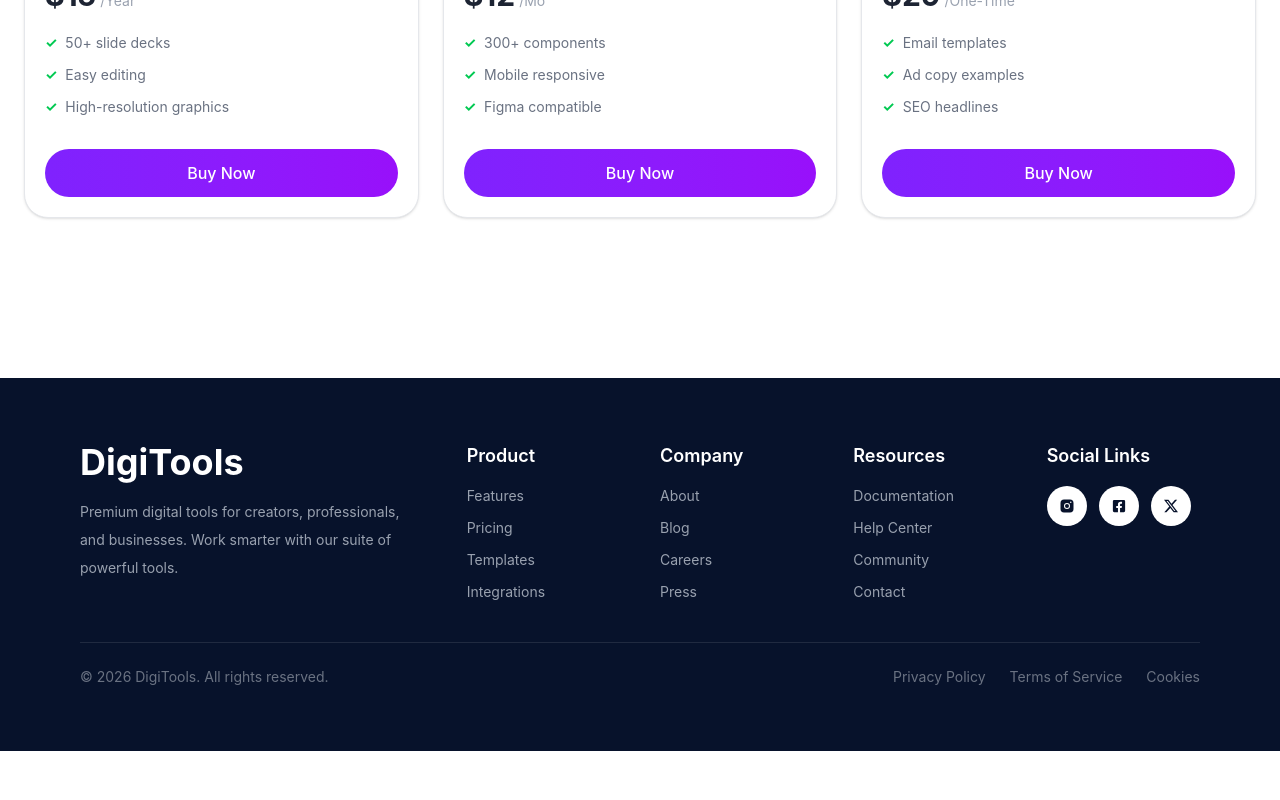
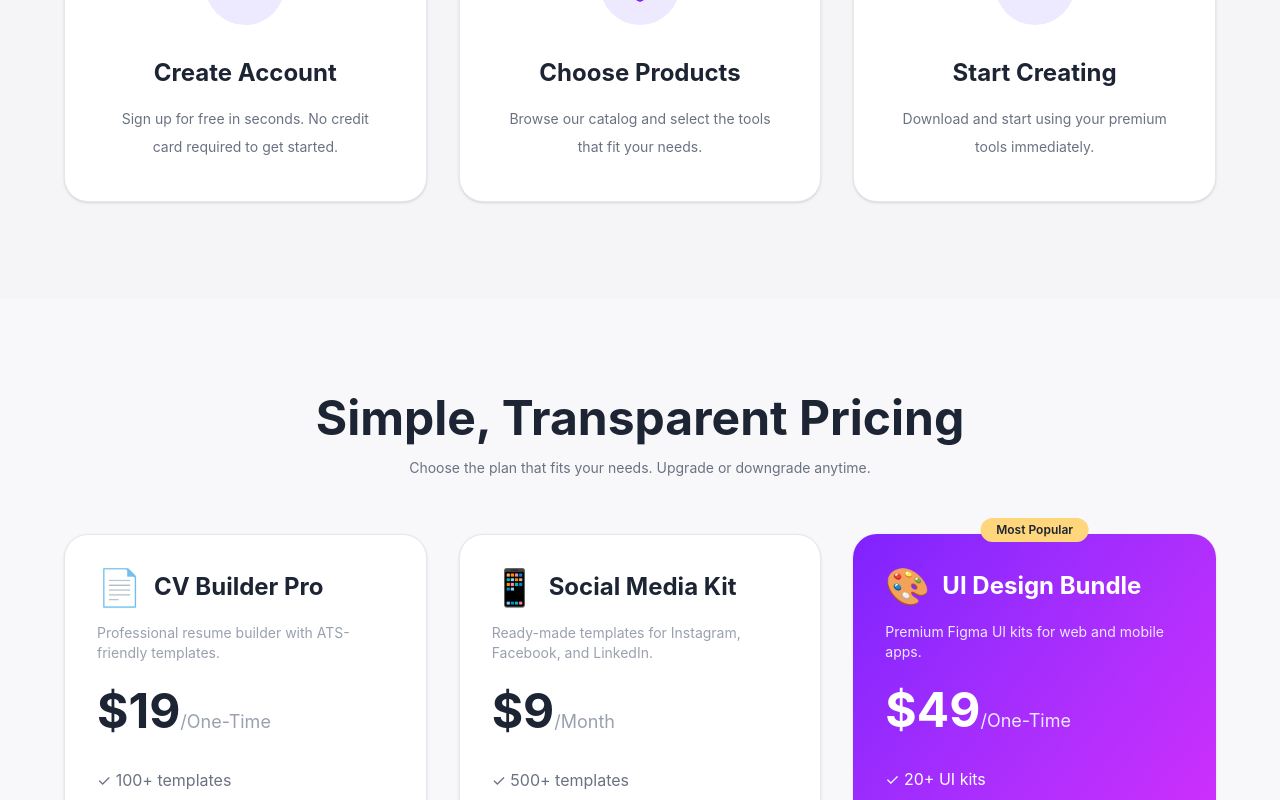
Before and after one commit to rasheduzzaman1978/Batch-13-A-6-DigiTools-Platform-2026, a React (Vite) app: page / in a window 1280 px wide. Shown: the part 2719-3519 px from the top of the page. Before the commit the page ends 3470 px from the top, so only its background shows below. Built offline with nearby package versions, Linux system fonts and the light colour scheme.

Commit message:
PricingCard.jsx component created

```diff
--- a/src/App.jsx
+++ b/src/App.jsx
@@ -6,6 +6,7 @@
 import Footer from './components/Footer/Footer';
 import StepsSection from './components/StepSection/StepsSection';
 import './App.css';
+import PricingCard from './components/PricingCard/PricingCard';
 
 function App() {
   const [carts, setCarts] = useState([]);
@@ -19,13 +20,14 @@
       <Stat />
 
       <section>
-        <StepsSection />
+
 
         <PremiumDigitalToolsSection
           carts={carts}
           setCarts={setCarts}
         />
-
+        <StepsSection />
+        <PricingCard></PricingCard>
         <Footer />
       </section>
     </>
--- /dev/null
+++ b/src/components/PricingCard/PricingCard.jsx
@@ -0,0 +1,117 @@
+import React, { useEffect, useState } from 'react';
+
+
+const PricingCard = () => {
+  const [plans, setPlans] = useState([]);
+
+  useEffect(() => {
+    fetch('/products.json')
+      .then((res) => res.json())
+      .then((data) => setPlans(data.slice(0, 3)));
+  }, []);
+
+  const getPeriodText = (period) => {
+    if (period === 'monthly') return '/Month';
+    if (period === 'yearly') return '/Year';
+    return '/One-Time';
+  };
+
+  const getCardStyle = (tagType) => {
+    if (tagType === 'best-seller') {
+      return 'bg-gradient-to-br from-violet-600 to-fuchsia-500 text-white border-none';
+    }
+
+    return 'bg-white border border-gray-200 text-[#1d2433]';
+  };
+
+  const getButtonStyle = (tagType) => {
+    if (tagType === 'best-seller') {
+      return 'bg-white text-violet-600 hover:bg-gray-100';
+    }
+
+    return 'bg-gradient-to-r from-violet-600 to-fuchsia-500 text-white hover:opacity-90';
+  };
+
+  return (
+    <section className="bg-[#f8f8fb] py-24 px-6">
+      <div className="max-w-6xl mx-auto">
+        <div className="text-center mb-14">
+          <h2 className="text-5xl font-bold text-[#1d2433] mb-4">
+            Simple, Transparent Pricing
+          </h2>
+
+          <p className="text-gray-500 text-sm">
+            Choose the plan that fits your needs. Upgrade or downgrade anytime.
+          </p>
+        </div>
+
+        <div className="grid grid-cols-1 md:grid-cols-2 lg:grid-cols-3 gap-8">
+          {plans.map((plan) => (
+            <div
+              key={plan.id}
+              className={`relative rounded-3xl p-8 shadow-sm ${getCardStyle(plan.tagType)}`}
+            >
+              {plan.tagType === 'best-seller' && (
+                <span className="absolute -top-4 left-1/2 -translate-x-1/2 bg-[#ffd67c] text-[#1d2433] text-xs font-semibold px-4 py-1 rounded-full">
+                  Most Popular
+                </span>
+              )}
+
+              <div className="flex items-center gap-3 mb-4">
+                <span className="text-4xl">{plan.icon}</span>
+                <h3 className="text-2xl font-bold">{plan.name}</h3>
+              </div>
+
+              <p
+                className={`text-sm mb-6 ${
+                  plan.tagType === 'best-seller'
+                    ? 'text-violet-100'
+                    : 'text-gray-400'
+                }`}
+              >
+                {plan.description}
+              </p>
+
+              <div className="mb-8">
+                <span className="text-5xl font-bold">${plan.price}</span>
+                <span
+                  className={`text-lg ${
+                    plan.tagType === 'best-seller'
+                      ? 'text-violet-100'
+                      : 'text-gray-400'
+                  }`}
+                >
+                  {getPeriodText(plan.period)}
+                </span>
+              </div>
+
+              <ul
+                className={`space-y-4 mb-10 ${
+                  plan.tagType === 'best-seller'
+                    ? 'text-white'
+                    : 'text-gray-500'
+                }`}
+              >
+                {plan.features.map((feature, index) => (
+                  <li key={index}>✓ {feature}</li>
+                ))}
+              </ul>
+
+              <button
+                className={`w-full py-4 rounded-full font-medium transition ${getButtonStyle(
+                  plan.tagType
+                )}`}
+              >
+                {plan.tagType === 'best-seller'
+                  ? 'Start Pro Trial'
+                  : 'Get Started'}
+              </button>
+            </div>
+          ))}
+        </div>
+      </div>
+    </section>
+  );
+};
+
+export default PricingCard;
```
